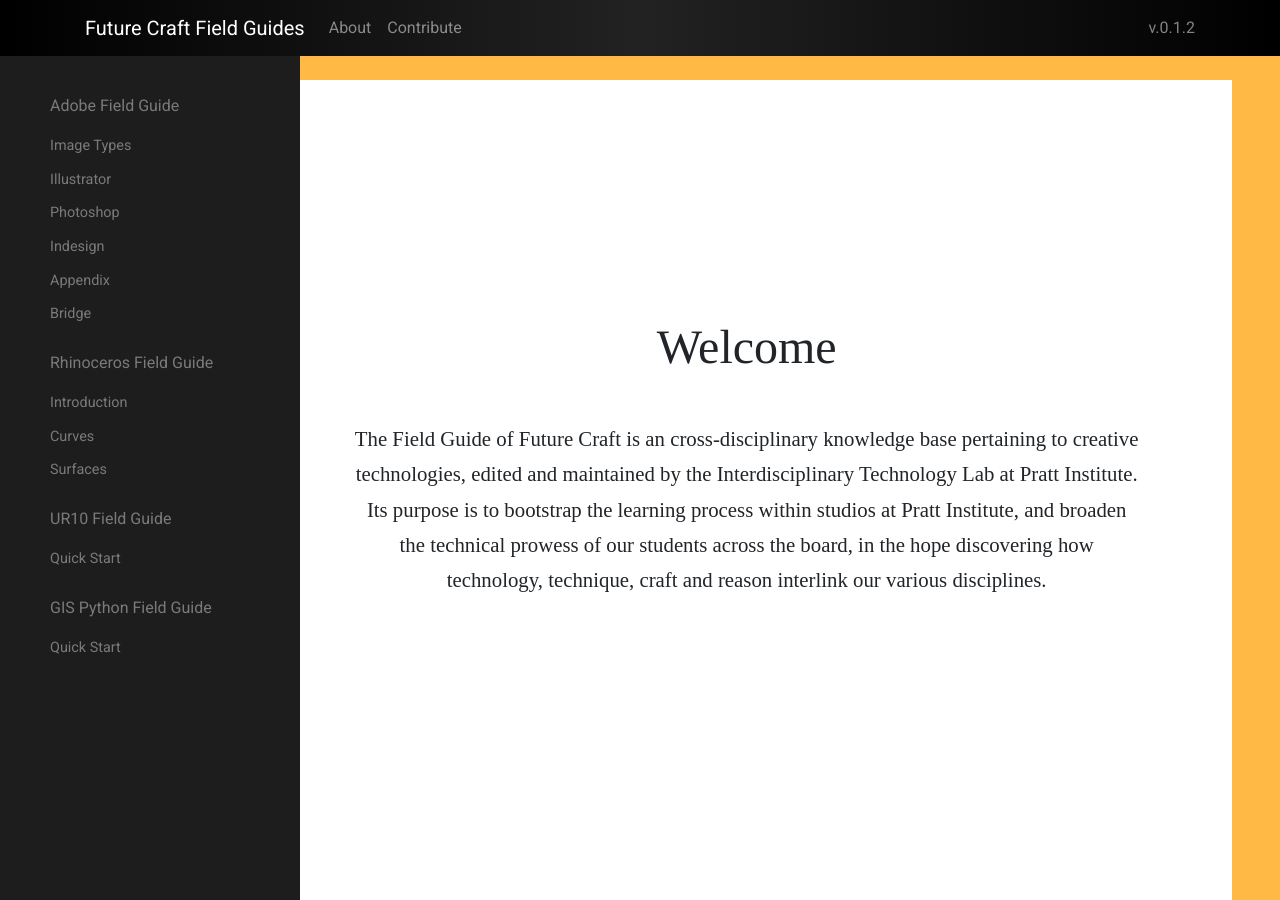
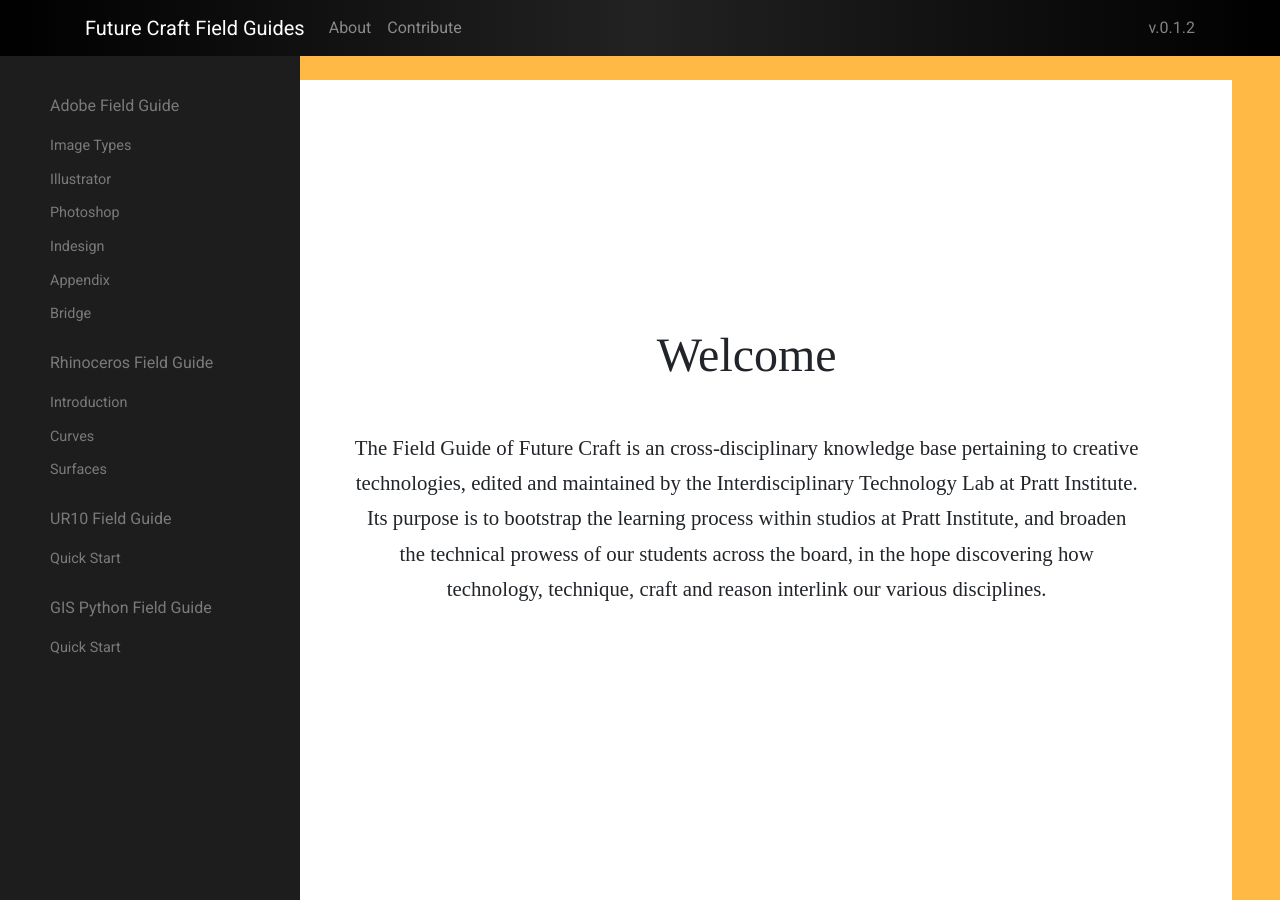
Before and after one commit to lelandjobson/github_pages_tut_01, a Jekyll site: the page built from index.md, in a window 1280 px wide and 900 px high. Built offline with Jekyll 4.4.1, drawn with Linux system fonts in a browser that asks for light colours; nearby versions of some CDN libraries; some web fonts are replaced.

Commit message:
Better home centering

```diff
--- a/_includes/themes/twitter/home.html
+++ b/_includes/themes/twitter/home.html
@@ -4,7 +4,7 @@
   <div class="content">
       <div class="row-fluid post-full">
           <div class="span12">
-            <div class="content" style="padding-top: 22%">
+            <div class="content" style="padding-top: 23%">
              <h1>{{ page.title }} {% if page.tagline %}<small>{{page.tagline}}</small>{% endif %}</h1>
              <br>
              {{ content }}
```
